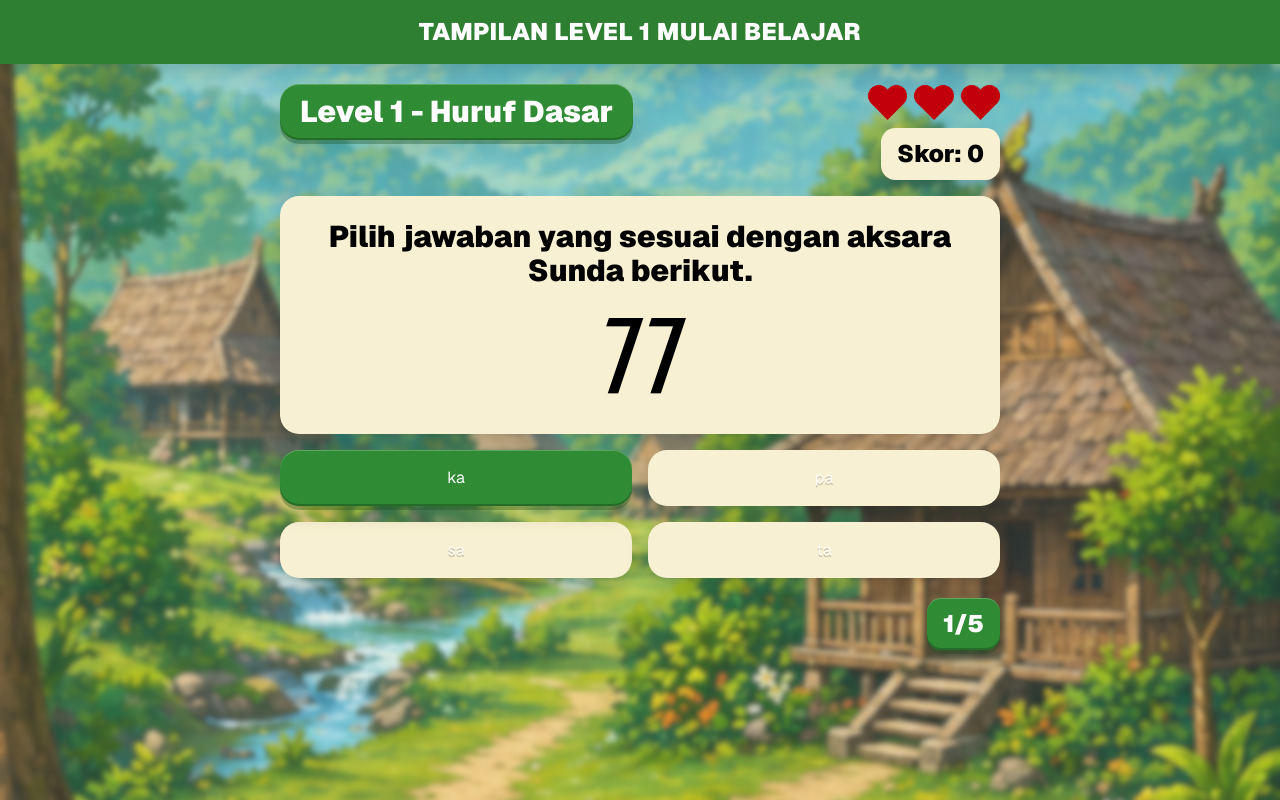
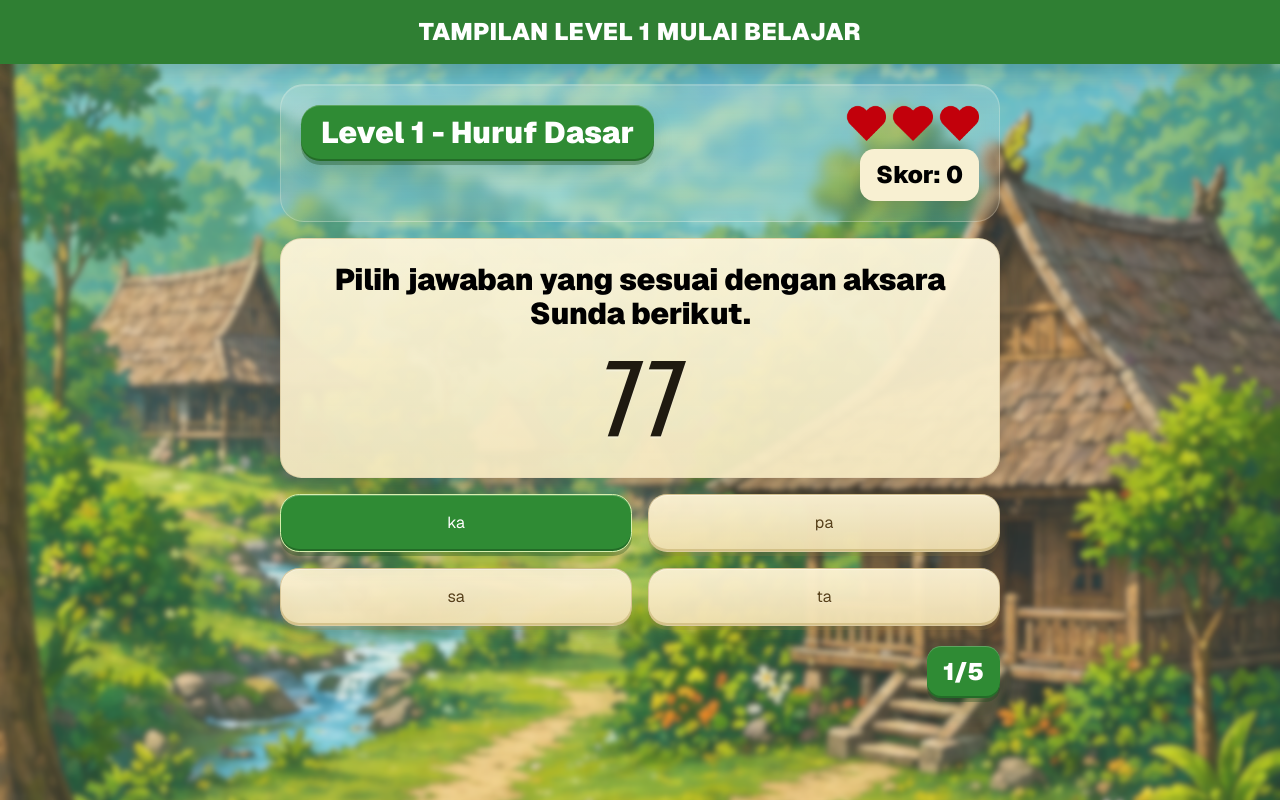
Before and after one commit to herulife/game--aksara-sunda, a Next.js app: page /quiz/level-1 in a window 1280 px wide. Built offline with nearby package versions, Linux system fonts and the light colour scheme.

Commit message:
Polish quiz readability and styling

```diff
--- a/src/app/globals.css
+++ b/src/app/globals.css
@@ -356,6 +356,32 @@ a[href][class*="mockup-pill"]:active {
   box-shadow: 0 10px 22px rgba(40, 32, 15, 0.18);
 }
 
+.quiz-shell {
+  background: linear-gradient(180deg, rgba(255, 250, 239, 0.16), rgba(255, 244, 219, 0.08));
+  border: 1px solid rgba(255, 248, 228, 0.24);
+  box-shadow: inset 0 1px 0 rgba(255, 255, 255, 0.16);
+  backdrop-filter: blur(6px);
+}
+
+.quiz-main-panel {
+  background: linear-gradient(180deg, rgba(252, 244, 217, 0.96), rgba(245, 233, 193, 0.94));
+  border: 1px solid rgba(169, 137, 71, 0.2);
+}
+
+.quiz-answer-secondary {
+  background: linear-gradient(180deg, rgba(251, 241, 210, 0.97), rgba(240, 223, 176, 0.96));
+  box-shadow:
+    inset 0 1px 0 rgba(255, 255, 255, 0.34),
+    inset 0 -2px 0 rgba(185, 162, 92, 0.45),
+    0 4px 0 rgba(152, 130, 67, 0.24),
+    0 10px 20px rgba(92, 73, 25, 0.14);
+  text-shadow: 0 1px 0 rgba(255, 255, 255, 0.3);
+}
+
+.quiz-answer-secondary:hover {
+  filter: brightness(1.02);
+}
+
 .pdf-button-green {
   background: #2f8b34;
   color: white;
--- a/src/components/game/quiz-level-one.tsx
+++ b/src/components/game/quiz-level-one.tsx
@@ -294,7 +294,7 @@ export function QuizLevelOne() {
         </div>
       ) : (
         <>
-          <div className="flex w-full flex-wrap items-start justify-between gap-3">
+          <div className="quiz-shell flex w-full flex-wrap items-start justify-between gap-3 rounded-[1.5rem] px-4 py-4 sm:px-5 sm:py-5">
             <div className="pdf-button-green max-w-full rounded-[1rem] px-4 py-2.5 text-xl font-black leading-[1.05] text-white shadow-[0_14px_24px_rgba(35,28,15,0.18)] sm:max-w-[70%] sm:rounded-[1.2rem] sm:px-5 sm:py-3 sm:text-3xl">
               Level 1 - Huruf Dasar
             </div>
@@ -325,11 +325,11 @@ export function QuizLevelOne() {
 
           {phase === "question" ? (
             <>
-              <div className="pdf-panel-cream mt-4 w-full rounded-[1rem] px-4 py-4 text-center text-black shadow-[0_16px_28px_rgba(35,28,15,0.18)] sm:rounded-[1.2rem] sm:px-6 sm:py-6">
-                <p className="text-xl font-black leading-[1.14] sm:text-3xl">
+              <div className="quiz-main-panel mt-4 w-full rounded-[1.15rem] px-4 py-4 text-center text-black shadow-[0_18px_30px_rgba(35,28,15,0.2)] sm:rounded-[1.35rem] sm:px-6 sm:py-6">
+                <p className="text-xl font-black leading-[1.14] tracking-[-0.01em] sm:text-3xl">
                   {currentQuestion.prompt}
                 </p>
-                <div className="font-aksara mt-3 text-[3.6rem] leading-none text-black sm:mt-4 sm:text-[5.8rem] lg:text-[6.6rem]">
+                <div className="font-aksara mt-3 text-[3.6rem] leading-none text-[#1f1a10] drop-shadow-[0_2px_0_rgba(255,255,255,0.28)] sm:mt-4 sm:text-[5.8rem] lg:text-[6.6rem]">
                   {currentQuestion.aksara}
                 </div>
               </div>
@@ -343,10 +343,10 @@ export function QuizLevelOne() {
                       key={option}
                       type="button"
                       onClick={() => handleAnswer(option)}
-                      className={`rounded-[1rem] px-3 py-3.5 text-2xl font-black leading-none shadow-[0_16px_28px_rgba(35,28,15,0.18)] transition hover:-translate-y-1 sm:rounded-[1.2rem] sm:py-4 sm:text-4xl ${
+                      className={`rounded-[1rem] border px-3 py-3.5 text-2xl font-black leading-none shadow-[0_16px_28px_rgba(35,28,15,0.18)] transition hover:-translate-y-1 sm:rounded-[1.2rem] sm:py-4 sm:text-4xl ${
                         isPrimary
-                          ? "pdf-button-green text-white"
-                          : "pdf-panel-cream text-[#fffdf7] [text-shadow:0_2px_0_rgba(0,0,0,0.18)]"
+                          ? "pdf-button-green border-[#d9efae] text-white"
+                          : "quiz-answer-secondary border-[rgba(164,136,74,0.34)] text-[#58411a]"
                       }`}
                     >
                       {option}
```
